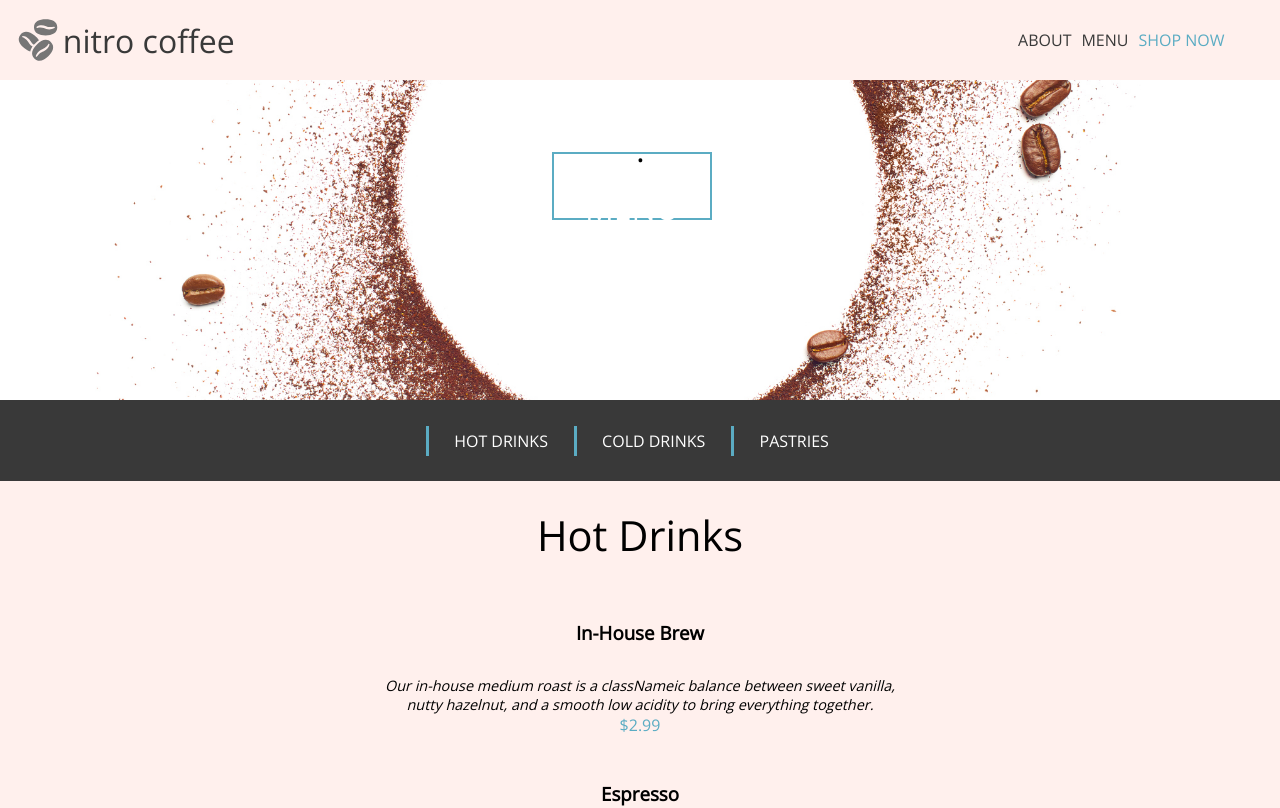
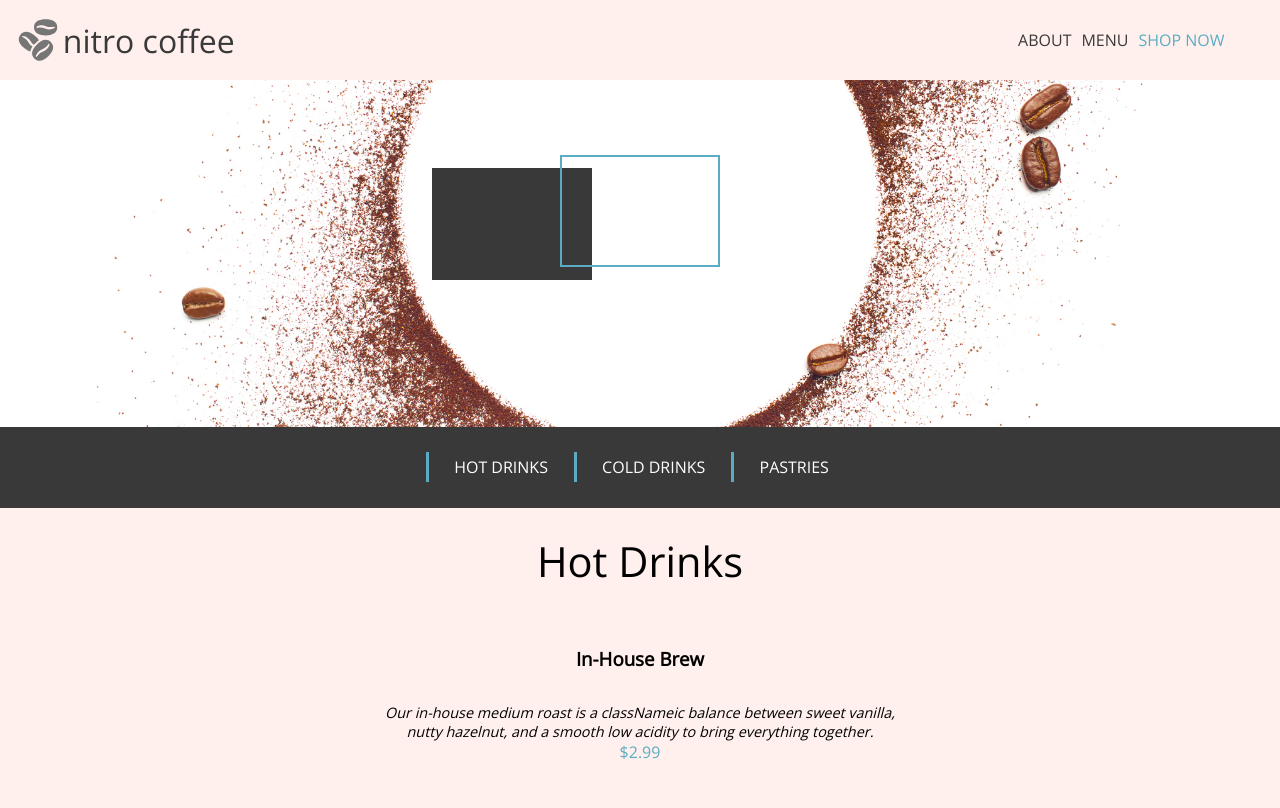
Before and after one commit to gabriellemalate/ECommerce-Site__CoffeeShop, a React (Create React App) app: page /menu in a window 1280 px wide. Shown: the top 808 px of the page. Built offline with nearby package versions, Linux system fonts and the light colour scheme; the HTML template or start-up script is replaced by a standard one.

Commit message:
menu title reconfigured

```diff
--- a/src/pages/MenuPage/MenuPage.js
+++ b/src/pages/MenuPage/MenuPage.js
@@ -12,10 +12,8 @@ function MenuPage() {
             <section className="menu-hero">
                 <center>
                     <div className="menu-hero__container">
-                        <div className="menu-hero__head">MENU</div>
-                        <center>
-                            <h2>.</h2>
-                        </center>
+                        <div className="menu-hero__head-box">.</div>
+                        <h2 className="menu-hero__head">MENU</h2>
                     </div>
                 </center>
             </section>
--- a/src/pages/MenuPage/MenuPage.scss
+++ b/src/pages/MenuPage/MenuPage.scss
@@ -26,20 +26,30 @@ a {
         &__head {
             border: 2px solid #5bacc3;
             width: 10rem;
-            height: 2.9rem;
+            height: 7rem;
             position: relative;
             text-align: center;
-            top: 6.5rem;
-            right: 0.5rem;
+            top: 5rem;
             padding-top: 2rem;
             padding-bottom: 2rem;
             font-size: 2rem;
             color: #ffffff;
+
+            &-box {
+                background-color: #393939;
+                position: absolute;
+                width: 10rem;
+                top: 10.5rem;
+                left: 27rem;
+                height: 7rem;
+                color: #393939;
+            }
         }
 
         &__container {
             width: 20rem;
             height: 20rem;
+
         }
     }
 
```
